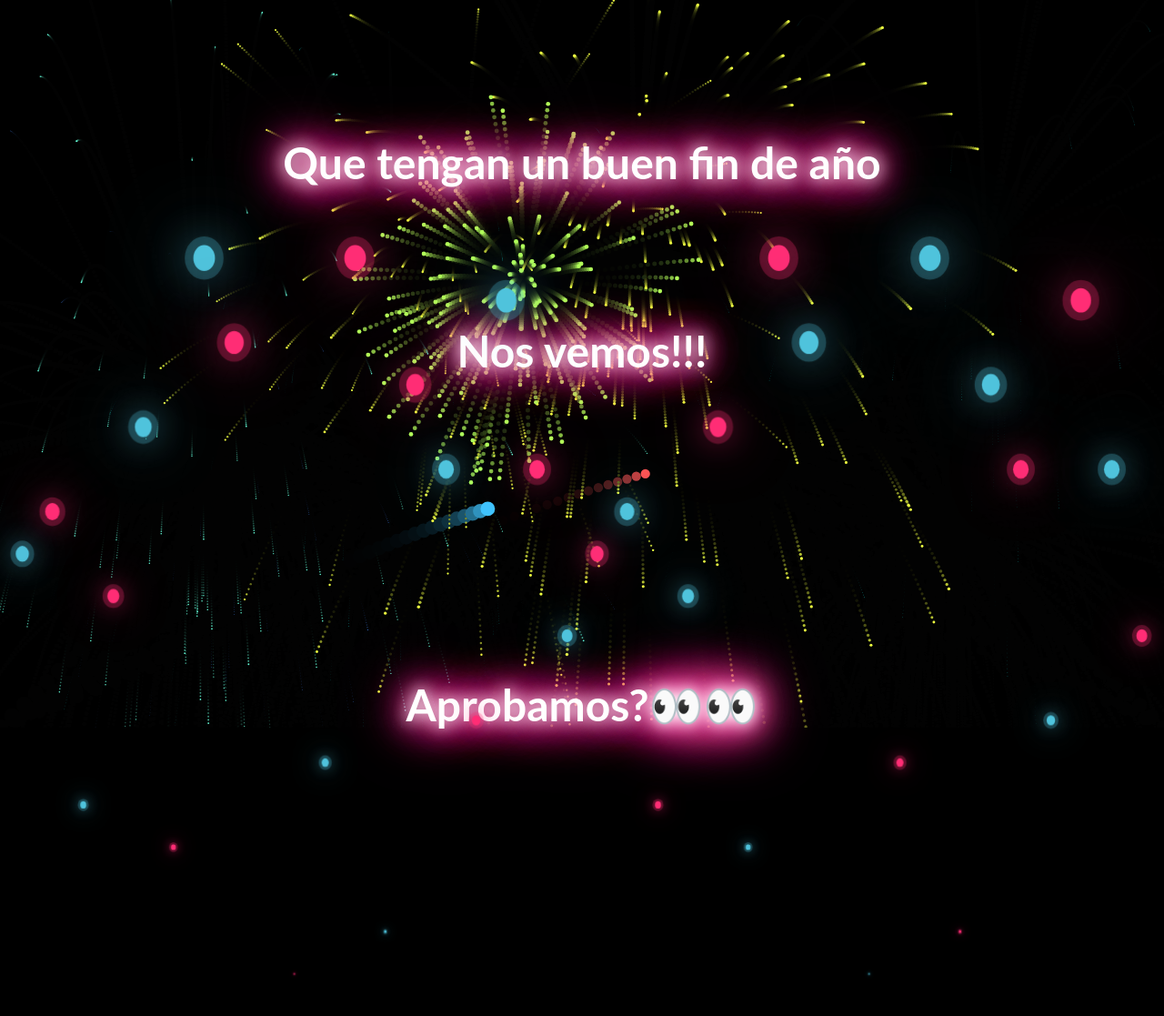
After one commit to IAferaboli/wapp-AlertaGenero, a PHP site: page /controladores/especial.html in a window 1280 px wide. The commit adds this page. Shown: the whole page at 91% size. Run offline with PHP 8.4, Linux system fonts and the light colour scheme.

Commit message:
Especial de fin de presentación

```diff
--- /dev/null
+++ b/controladores/app.js
@@ -0,0 +1,111 @@
+var c = document.getElementById("Canvas");
+var ctx = c.getContext("2d");
+
+var cwidth, cheight;
+var shells = [];
+var pass= [];
+
+var colors = ['#FF5252', '#FF4081', '#E040FB', '#7C4DFF', '#536DFE', '#448AFF', '#40C4FF', '#18FFFF', '#64FFDA', '#69F0AE', '#B2FF59', '#EEFF41', '#FFFF00', '#FFD740', '#FFAB40', '#FF6E40'];
+
+window.onresize = function() { reset(); }
+reset();
+function reset() {
+
+  cwidth = window.innerWidth;
+	cheight = window.innerHeight;
+	c.width = cwidth;
+	c.height = cheight;
+}
+
+function newShell() {
+
+  var left = (Math.random() > 0.5);
+  var shell = {};
+  shell.x = (1*left);
+  shell.y = 1;
+  shell.xoff = (0.01 + Math.random() * 0.007) * (left ? 1 : -1);
+  shell.yoff = 0.01 + Math.random() * 0.007;
+  shell.size = Math.random() * 6 + 3;
+  shell.color = colors[Math.floor(Math.random() * colors.length)];
+
+  shells.push(shell);
+}
+
+function newPass(shell) {
+
+  var pasCount = Math.ceil(Math.pow(shell.size, 2) * Math.PI);
+
+  for (i = 0; i < pasCount; i++) {
+
+    var pas = {};
+    pas.x = shell.x * cwidth;
+    pas.y = shell.y * cheight;
+
+    var a = Math.random() * 4;
+    var s = Math.random() * 10;
+
+		pas.xoff = s *  Math.sin((5 - a) * (Math.PI / 2));
+  	pas.yoff = s *  Math.sin(a * (Math.PI / 2));
+
+    pas.color = shell.color;
+    pas.size = Math.sqrt(shell.size);
+
+    if (pass.length < 1000) { pass.push(pas); }
+  }
+}
+
+var lastRun = 0;
+Run();
+function Run() {
+
+  var dt = 1;
+  if (lastRun != 0) { dt = Math.min(50, (performance.now() - lastRun)); }
+	lastRun = performance.now();
+
+  //ctx.clearRect(0, 0, cwidth, cheight);
+	ctx.fillStyle = "rgba(0,0,0,0.25)";
+	ctx.fillRect(0, 0, cwidth, cheight);
+
+  if ((shells.length < 10) && (Math.random() > 0.96)) { newShell(); }
+
+  for (let ix in shells) {
+
+    var shell = shells[ix];
+
+    ctx.beginPath();
+    ctx.arc(shell.x * cwidth, shell.y * cheight, shell.size, 0, 2 * Math.PI);
+    ctx.fillStyle = shell.color;
+    ctx.fill();
+
+    shell.x -= shell.xoff;
+    shell.y -= shell.yoff;
+    shell.xoff -= (shell.xoff * dt * 0.001);
+    shell.yoff -= ((shell.yoff + 0.2) * dt * 0.00005);
+
+    if (shell.yoff < -0.005) {
+      newPass(shell);
+      shells.splice(ix, 1);
+    }
+  }
+
+  for (let ix in pass) {
+
+    var pas = pass[ix];
+
+    ctx.beginPath();
+    ctx.arc(pas.x, pas.y, pas.size, 0, 2 * Math.PI);
+    ctx.fillStyle = pas.color;
+    ctx.fill();
+
+    pas.x -= pas.xoff;
+    pas.y -= pas.yoff;
+    pas.xoff -= (pas.xoff * dt * 0.001);
+    pas.yoff -= ((pas.yoff + 5) * dt * 0.0005);
+    pas.size -= (dt * 0.002 * Math.random())
+
+    if ((pas.y > cheight)  || (pas.y < -50) || (pas.size <= 0)) {
+        pass.splice(ix, 1);
+    }
+  }
+  requestAnimationFrame(Run);
+}
--- /dev/null
+++ b/controladores/especial.css
@@ -0,0 +1,100 @@
+body {
+    background-color: #000;
+    color: #fff;
+    text-align: center;
+}
+
+.nuevo h2{
+    width: 70%;
+    margin: auto;
+    color: #fff;
+    font-family: 'Lato', sans-serif;
+    font-size: 48px;
+    text-align: center;
+    /* line-height: 80px; */
+    margin-top: 150px;
+  }
+  .nuevo h2 span {
+    background: rgba(0, 0, 0, 0.5);
+    -moz-box-shadow: 0 0 0 10px rgba(0, 0, 0, 0.5);
+    -webkit-box-shadow: 0 0 0 10px rgba(0, 0, 0, 0.5);
+    box-shadow: 0 0 0 10px rgba(0, 0, 0, 0.5);
+  }
+
+  .nuevo {
+    margin-bottom: -500px;
+    z-index: 1;
+    font-size: 80px;
+    color: #fff;
+    text-align: center;
+    animation: glow 1s ease-in-out infinite alternate;
+  }
+
+  @-webkit-keyframes glow {
+    from {
+      text-shadow: 0 0 10px #fff, 0 0 20px #fff, 0 0 30px #e60073, 0 0 40px #e60073, 0 0 50px #e60073, 0 0 60px #e60073, 0 0 70px #e60073;
+    }
+
+    to {
+      text-shadow: 0 0 20px #fff, 0 0 30px #ff4da6, 0 0 40px #ff4da6, 0 0 50px #ff4da6, 0 0 60px #ff4da6, 0 0 70px #ff4da6, 0 0 80px #ff4da6;
+    }
+  }
+
+canvas {
+    position: fixed;
+    top: 0;
+    left: 0;
+    width: 100%;
+    height: 100%;
+    z-index: -1;
+}
+
+.container
+{
+    position: relative;
+    width: 100%;
+    height: 100vh;
+    /* overflow: hidden; */
+    overflow: visible;
+}
+
+.burbujas
+{
+    position: relative;
+    display: flex;
+}
+
+.burbujas span
+{
+    position: relative;
+    width: 30px;
+    height: 30px;
+    background: #4fc3dc;
+    margin: 0 4px;
+    border-radius: 50%;
+    box-shadow: 0 0 0 10px #4fc3dc44,
+    0 0 50px #4fc3dc,
+    0 0 100px #4fc3dc;
+    animation: animate 15s linear infinite;
+    animation-duration: calc(125s / var(--i));
+}
+
+.burbujas :nth-child(even)
+{
+    background: #ff2d75;
+    box-shadow: 0 0 0 10px #ff2d7544,
+    0 0 50px #ff2d75,
+    0 0 100px #ff2d75;
+
+}
+@keyframes animate
+{
+    0%
+    {
+        transform: translateY(100vh) scale(0);
+    }
+    100%
+    {
+        transform: translateY(-10vh) scale(1);
+    }
+}
--- /dev/null
+++ b/controladores/especial.html
@@ -0,0 +1,70 @@
+<!DOCTYPE html>
+<html lang="en">
+
+<head>
+    <meta charset="UTF-8">
+    <meta name="viewport" content="width=device-width, initial-scale=1.0">
+    <title>Fin de Presentación</title>
+    <link rel="stylesheet" href="../controladores/especial.css">
+    <link rel="icon" href="anonymous-512.jpeg">
+</head>
+
+<body>
+
+
+
+    <canvas id="Canvas"></canvas>
+    <script src="app.js"></script>
+    <div class="nuevo"><span>
+        <h2>Que tengan un buen fin de año</h2>
+        <h2>Nos vemos!!!</h2>
+        <br>
+        <br>
+        <h2 class="argentina">Aprobamos?👀👀</h2>
+        </span>
+    </div>
+
+    <div class="container">
+        <div class="burbujas">
+            <span style="--i:11;"></span>
+            <span style="--i:12;"></span>
+            <span style="--i:24;"></span>
+            <span style="--i:10;"></span>
+            <span style="--i:14;"></span>
+            <span style="--i:23;"></span>
+            <span style="--i:18;"></span>
+            <span style="--i:16;"></span>
+            <span style="--i:19;"></span>
+            <span style="--i:20;"></span>
+            <span style="--i:25;"></span>
+            <span style="--i:18;"></span>
+            <span style="--i:21;"></span>
+            <span style="--i:15;"></span>
+            <span style="--i:13;"></span>
+            <span style="--i:26;"></span>
+            <span style="--i:17;"></span>
+            <span style="--i:13;"></span>
+            <span style="--i:28;"></span>
+            <span style="--i:11;"></span>
+            <span style="--i:12;"></span>
+            <span style="--i:24;"></span>
+            <span style="--i:10;"></span>
+            <span style="--i:14;"></span>
+            <span style="--i:23;"></span>
+            <span style="--i:18;"></span>
+            <span style="--i:16;"></span>
+            <span style="--i:19;"></span>
+            <span style="--i:20;"></span>
+            <span style="--i:25;"></span>
+            <span style="--i:18;"></span>
+            <span style="--i:21;"></span>
+            <span style="--i:15;"></span>
+            <span style="--i:13;"></span>
+            <span style="--i:26;"></span>
+            <span style="--i:17;"></span>
+            <span style="--i:13;"></span>
+            <span style="--i:28;"></span>
+        </div>
+</body>
+
+</html>
--- a/style3.css
+++ b/style3.css
@@ -416,3 +416,7 @@ textarea {
 .button-2:focus {
   background-color: #9345a7;
 }
+
+.link2{
+  text-decoration: none;
+}
--- a/views/informe.view.php
+++ b/views/informe.view.php
@@ -18,7 +18,7 @@ require_once "../layout/head.view.php";
                     <button class="button-2">porcentaje At. Medica</button>
                     <button class="button-2">Rango Etario</button>
                     <button class="button-2">Descargo por instituciones</button>
-                    <button class="button-2">Final de Presentación</button>
+                    <button class="button-2"><a href="../controladores/especial.html" class="link2">Final de Presentación</a></button>
                 </div>
             </div>
         </div>
```
